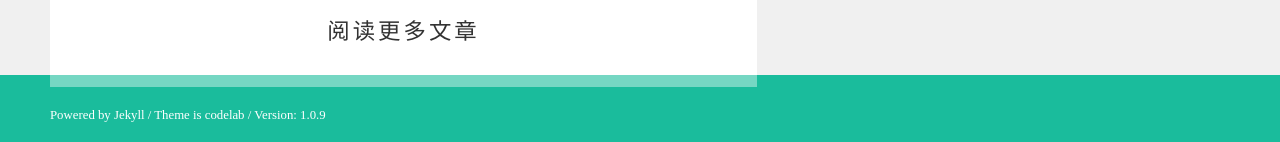
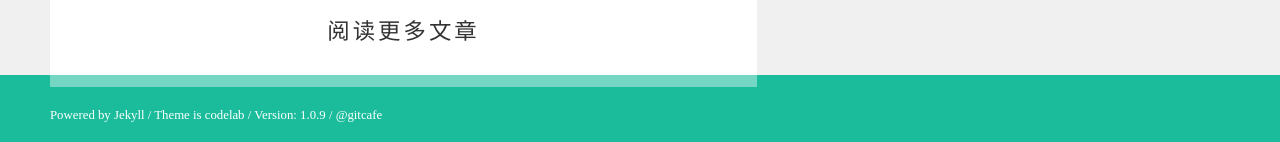
Before and after one commit to qddegtya/qddegtya.github.io, a Jekyll site: the page built from index.html, in a window 1280 px wide and 900 px high, scrolled down 1565 px. Shown: the part 755-897 px from the top of the window. Built offline with Jekyll 4.4.1, drawn with Linux system fonts in a browser that asks for light colours; nearby versions of some CDN libraries.

Commit message:
底部增加@gitcafe

```diff
--- a/_includes/footer.html
+++ b/_includes/footer.html
@@ -4,7 +4,7 @@
         <!-- 底部左边 -->
         <div class="blogfooter--left">
             <!-- v1.0.5 -->
-            <span class="footer--copyright">Powered by Jekyll / Theme is codelab / Version: 1.0.9</span>
+            <span class="footer--copyright">Powered by Jekyll / Theme is codelab / Version: 1.0.9 / @gitcafe</span>
         </div>
 
         <!-- 底部右边 -->
```
Also changed, not shown: 9 other files.
